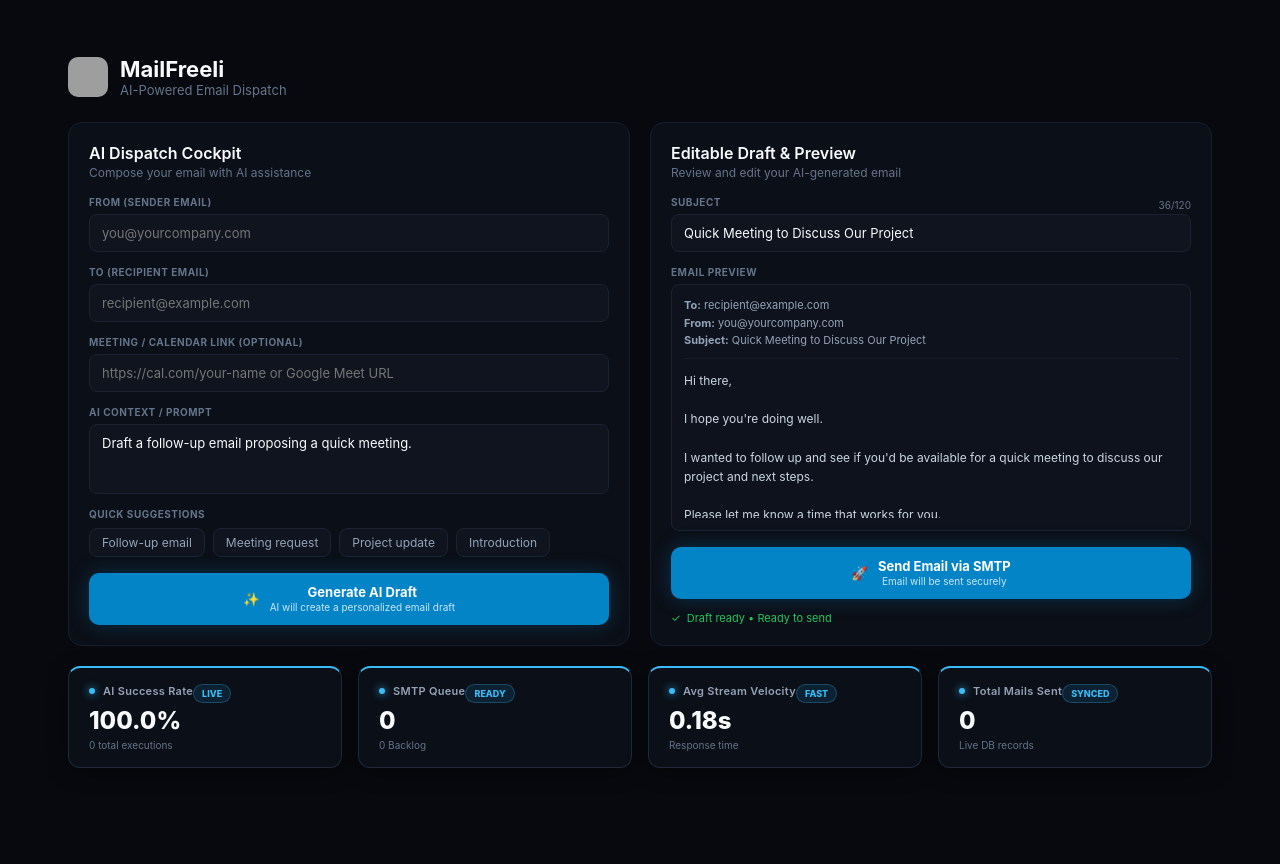
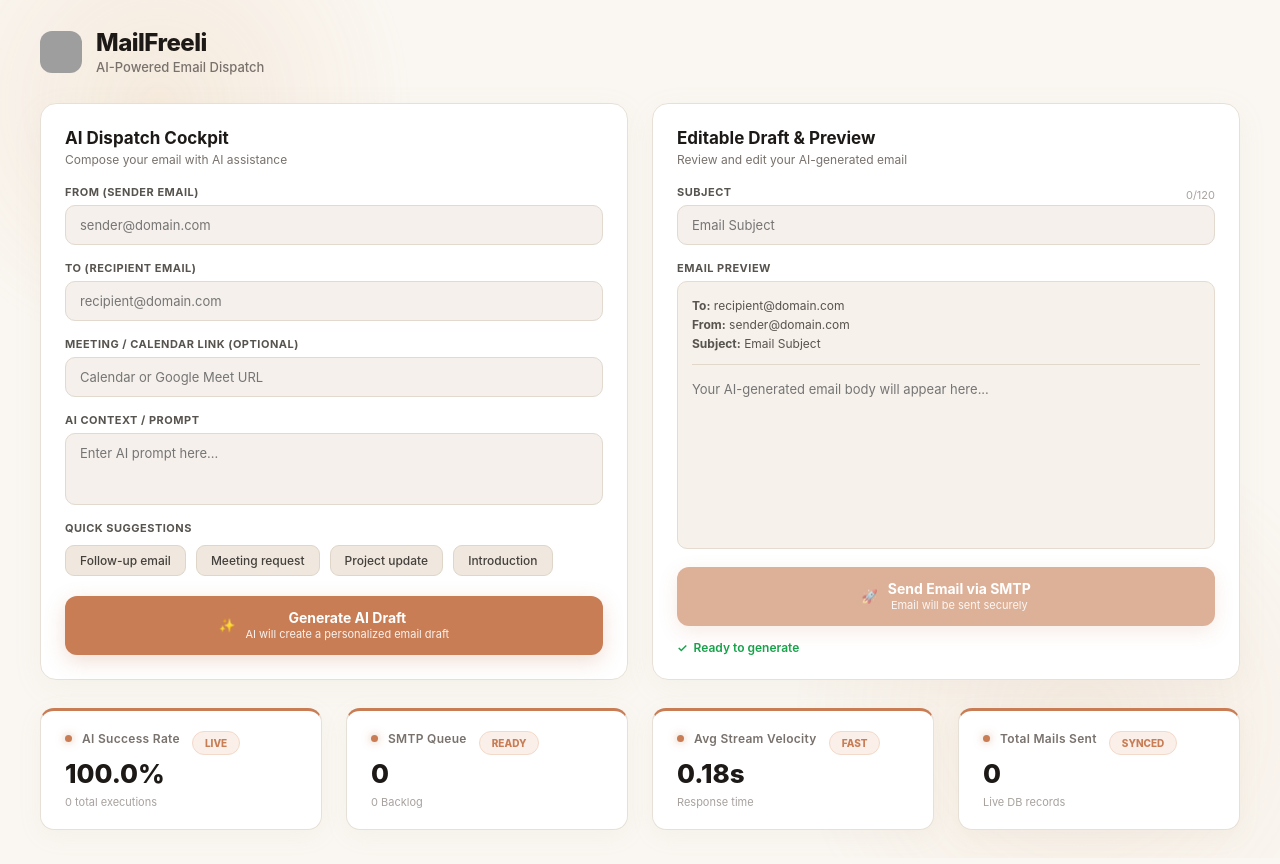
Before and after one commit to bajajkashyap40-coder/MailFreeli, a React (Vite) app in the folder client/: page / in a window 1280 px wide. Built offline with nearby package versions, Linux system fonts and the light colour scheme; no server answers; grey boxes are pictures that could not be loaded.

Commit message:
Remove page borders and clean up input placeholders

```diff
--- a/client/src/App.jsx
+++ b/client/src/App.jsx
@@ -3,14 +3,12 @@ import React, { useState, useEffect } from 'react';
 export default function App() {
   const [sender, setSender] = useState('');
   const [recipient, setRecipient] = useState('');
-  const [prompt, setPrompt] = useState('Draft a follow-up email proposing a quick meeting.');
+  const [prompt, setPrompt] = useState('');
   const [meetingLink, setMeetingLink] = useState('');
 
   // Preview States
-  const [subject, setSubject] = useState('Quick Meeting to Discuss Our Project');
-  const [body, setBody] = useState(
-    "Hi there,\n\nI hope you're doing well.\n\nI wanted to follow up and see if you'd be available for a quick meeting to discuss our project and next steps.\n\nPlease let me know a time that works for you.\n\nLooking forward to it!\n\nBest regards,\nYour Name"
-  );
+  const [subject, setSubject] = useState('');
+  const [body, setBody] = useState('');
   const [isDispatched, setIsDispatched] = useState(false);
 
   const [generating, setGenerating] = useState(false);
@@ -94,7 +92,7 @@ export default function App() {
         method: 'POST',
         headers: { 'Content-Type': 'application/json' },
         body: JSON.stringify({
-          sender: sender || 'you@yourcompany.com',
+          sender: sender || 'sender@domain.com',
           recipient,
           prompt,
           subject,
@@ -126,6 +124,32 @@ export default function App() {
 
   return (
     <div style={styles.container}>
+      {/* Remove global margins and default page borders */}
+      <style>{`
+        * {
+          box-sizing: border-box;
+        }
+        body {
+          margin: 0;
+          padding: 0;
+          background-color: #FAF7F2;
+        }
+        @keyframes pulseGlow {
+          0% { transform: scale(1) translate(0px, 0px); opacity: 0.4; }
+          50% { transform: scale(1.15) translate(30px, -20px); opacity: 0.6; }
+          100% { transform: scale(1) translate(0px, 0px); opacity: 0.4; }
+        }
+        @keyframes floatGlow {
+          0% { transform: scale(1) translate(0px, 0px); opacity: 0.3; }
+          50% { transform: scale(1.2) translate(-25px, 25px); opacity: 0.5; }
+          100% { transform: scale(1) translate(0px, 0px); opacity: 0.3; }
+        }
+      `}</style>
+
+      {/* Ambient Animated Glows */}
+      <div style={styles.bgGlow1} />
+      <div style={styles.bgGlow2} />
+
       {/* Top Header */}
       <header style={styles.header}>
         <div style={styles.logoGroup}>
@@ -152,7 +176,7 @@ export default function App() {
           <label style={styles.label}>FROM (SENDER EMAIL)</label>
           <input
             type="email"
-            placeholder="you@yourcompany.com"
+            placeholder="sender@domain.com"
             value={sender}
             onChange={(e) => setSender(e.target.value)}
             style={styles.input}
@@ -161,7 +185,7 @@ export default function App() {
           <label style={styles.label}>TO (RECIPIENT EMAIL)</label>
           <input
             type="email"
-            placeholder="recipient@example.com"
+            placeholder="recipient@domain.com"
             value={recipient}
             onChange={(e) => setRecipient(e.target.value)}
             style={styles.input}
@@ -170,7 +194,7 @@ export default function App() {
           <label style={styles.label}>MEETING / CALENDAR LINK (OPTIONAL)</label>
           <input
             type="text"
-            placeholder="https://cal.com/your-name or Google Meet URL"
+            placeholder="Calendar or Google Meet URL"
             value={meetingLink}
             onChange={(e) => handleLinkChange(e.target.value)}
             style={styles.input}
@@ -179,7 +203,7 @@ export default function App() {
           <label style={styles.label}>AI CONTEXT / PROMPT</label>
           <textarea
             rows="3"
-            placeholder="Draft a follow-up email proposing a quick meeting."
+            placeholder="Enter AI prompt here..."
             value={prompt}
             onChange={(e) => setPrompt(e.target.value)}
             style={styles.textarea}
@@ -229,6 +253,7 @@ export default function App() {
           </div>
           <input
             type="text"
+            placeholder="Email Subject"
             value={subject}
             onChange={(e) => setSubject(e.target.value)}
             style={styles.input}
@@ -237,11 +262,12 @@ export default function App() {
           <label style={styles.label}>EMAIL PREVIEW</label>
           <div style={styles.previewContainer}>
             <div style={styles.previewMetaBox}>
-              <div><strong>To:</strong> {recipient || 'recipient@example.com'}</div>
-              <div><strong>From:</strong> {sender || 'you@yourcompany.com'}</div>
-              <div><strong>Subject:</strong> {subject || 'Quick Meeting to Discuss Our Project'}</div>
+              <div><strong>To:</strong> {recipient || 'recipient@domain.com'}</div>
+              <div><strong>From:</strong> {sender || 'sender@domain.com'}</div>
+              <div><strong>Subject:</strong> {subject || 'Email Subject'}</div>
             </div>
             <textarea
+              placeholder="Your AI-generated email body will appear here..."
               value={body}
               onChange={(e) => setBody(e.target.value)}
               style={styles.previewBodyTextarea}
@@ -266,59 +292,59 @@ export default function App() {
           </button>
 
           <div style={styles.statusIndicator}>
-            <span style={styles.greenCheck}>✓</span> {isDispatched ? 'Dispatched via SMTP' : 'Draft ready • Ready to send'}
+            <span style={styles.greenCheck}>✓</span> {isDispatched ? 'Dispatched via SMTP' : 'Ready to generate'}
           </div>
         </div>
       </div>
 
-      {/* Uniform Cyan Neon Metrics Section */}
+      {/* Bottom Metrics Cards */}
       <div style={styles.metricsRow}>
         <div style={styles.metricCard}>
           <div>
             <div style={styles.metricHeader}>
-              <span style={styles.metricDotCyan}></span>
+              <span style={styles.metricDotWarm}></span>
               <span style={styles.metricLabel}>AI Success Rate</span>
             </div>
             <div style={styles.metricVal}>{stats.completionRate}</div>
             <div style={styles.metricSub}>{stats.totalLogs} total executions</div>
           </div>
-          <div style={styles.metricPillCyan}>LIVE</div>
+          <div style={styles.metricPillWarm}>LIVE</div>
         </div>
 
         <div style={styles.metricCard}>
           <div>
             <div style={styles.metricHeader}>
-              <span style={styles.metricDotCyan}></span>
+              <span style={styles.metricDotWarm}></span>
               <span style={styles.metricLabel}>SMTP Queue</span>
             </div>
             <div style={styles.metricVal}>{stats.activeQueue}</div>
             <div style={styles.metricSub}>0 Backlog</div>
           </div>
-          <div style={styles.metricPillCyan}>READY</div>
+          <div style={styles.metricPillWarm}>READY</div>
         </div>
 
         <div style={styles.metricCard}>
           <div>
             <div style={styles.metricHeader}>
-              <span style={styles.metricDotCyan}></span>
+              <span style={styles.metricDotWarm}></span>
               <span style={styles.metricLabel}>Avg Stream Velocity</span>
             </div>
             <div style={styles.metricVal}>{stats.velocity}</div>
             <div style={styles.metricSub}>Response time</div>
           </div>
-          <div style={styles.metricPillCyan}>FAST</div>
+          <div style={styles.metricPillWarm}>FAST</div>
         </div>
 
         <div style={styles.metricCard}>
           <div>
             <div style={styles.metricHeader}>
-              <span style={styles.metricDotCyan}></span>
+              <span style={styles.metricDotWarm}></span>
               <span style={styles.metricLabel}>Total Mails Sent</span>
             </div>
             <div style={styles.metricVal}>{stats.sentCount || stats.totalLogs}</div>
             <div style={styles.metricSub}>Live DB records</div>
           </div>
-          <div style={styles.metricPillCyan}>SYNCED</div>
+          <div style={styles.metricPillWarm}>SYNCED</div>
         </div>
       </div>
     </div>
@@ -327,119 +353,155 @@ export default function App() {
 
 const styles = {
   container: {
-    backgroundColor: '#07090e',
-    color: '#e2e8f0',
+    backgroundColor: '#FAF7F2',
+    color: '#2D2825',
     minHeight: '100vh',
-    padding: '24px 36px',
+    width: '100%',
+    padding: '28px 40px',
+    position: 'relative',
+    overflowX: 'hidden',
     fontFamily: 'Inter, -apple-system, BlinkMacSystemFont, "Segoe UI", Roboto, sans-serif',
   },
+
+  bgGlow1: {
+    position: 'absolute',
+    top: '-100px',
+    left: '-100px',
+    width: '450px',
+    height: '450px',
+    borderRadius: '50%',
+    background: 'radial-gradient(circle, rgba(230, 180, 130, 0.3) 0%, rgba(250, 247, 242, 0) 70%)',
+    animation: 'pulseGlow 10s infinite ease-in-out',
+    pointerEvents: 'none',
+    zIndex: 0,
+  },
+  bgGlow2: {
+    position: 'absolute',
+    bottom: '-80px',
+    right: '-80px',
+    width: '500px',
+    height: '500px',
+    borderRadius: '50%',
+    background: 'radial-gradient(circle, rgba(215, 160, 110, 0.25) 0%, rgba(250, 247, 242, 0) 70%)',
+    animation: 'floatGlow 12s infinite ease-in-out',
+    pointerEvents: 'none',
+    zIndex: 0,
+  },
+
   header: {
     display: 'flex',
     alignItems: 'center',
-    marginBottom: '24px',
+    marginBottom: '28px',
+    position: 'relative',
+    zIndex: 1,
   },
-  logoGroup: { display: 'flex', alignItems: 'center', gap: '12px' },
-  logoImg: { width: '40px', height: '40px', borderRadius: '10px', objectFit: 'cover' },
-  title: { fontSize: '22px', fontWeight: '700', margin: 0, color: '#f8fafc' },
-  subTitle: { margin: 0, fontSize: '13px', color: '#64748b' },
+  logoGroup: { display: 'flex', alignItems: 'center', gap: '14px' },
+  logoImg: { width: '42px', height: '42px', borderRadius: '12px', objectFit: 'cover' },
+  title: { fontSize: '24px', fontWeight: '800', margin: 0, color: '#1C1917', letterSpacing: '-0.5px' },
+  subTitle: { margin: '2px 0 0 0', fontSize: '13px', color: '#78716C', fontWeight: '500' },
+
   mainGrid: {
     display: 'grid',
     gridTemplateColumns: '1fr 1fr',
-    gap: '20px',
-    marginBottom: '20px',
+    gap: '24px',
+    marginBottom: '28px',
+    position: 'relative',
+    zIndex: 1,
   },
   card: {
-    backgroundColor: '#0b0f17',
-    border: '1px solid #161e2e',
-    borderRadius: '14px',
-    padding: '20px',
+    backgroundColor: '#FFFFFF',
+    border: '1px solid #E7E0D6',
+    borderRadius: '16px',
+    padding: '24px',
     display: 'flex',
     flexDirection: 'column',
+    boxShadow: '0 8px 30px rgba(180, 160, 140, 0.08)',
   },
-  cardTitle: { fontSize: '16px', margin: '0 0 2px 0', fontWeight: '600', color: '#f8fafc' },
-  cardSub: { color: '#64748b', fontSize: '12px', margin: '0 0 16px 0' },
-  label: { fontSize: '10px', color: '#64748b', fontWeight: '700', letterSpacing: '0.5px', marginBottom: '6px', display: 'block' },
-  labelSmall: { fontSize: '10px', color: '#64748b', fontWeight: '700', letterSpacing: '0.5px', marginBottom: '8px', display: 'block' },
+  cardTitle: { fontSize: '17px', margin: '0 0 4px 0', fontWeight: '700', color: '#1C1917' },
+  cardSub: { color: '#78716C', fontSize: '12px', margin: '0 0 18px 0' },
+  label: { fontSize: '11px', color: '#57534E', fontWeight: '700', letterSpacing: '0.5px', marginBottom: '6px', display: 'block' },
+  labelSmall: { fontSize: '11px', color: '#57534E', fontWeight: '700', letterSpacing: '0.5px', marginBottom: '10px', display: 'block' },
   input: {
-    backgroundColor: '#0f141f',
-    border: '1px solid #1a2333',
-    borderRadius: '8px',
-    padding: '10px 12px',
-    color: '#f8fafc',
+    backgroundColor: '#F5F0EB',
+    border: '1px solid #E2D9CF',
+    borderRadius: '10px',
+    padding: '11px 14px',
+    color: '#1C1917',
     fontSize: '13px',
-    marginBottom: '14px',
+    marginBottom: '16px',
     outline: 'none',
   },
   textarea: {
-    backgroundColor: '#0f141f',
-    border: '1px solid #1a2333',
-    borderRadius: '8px',
-    padding: '10px 12px',
-    color: '#f8fafc',
+    backgroundColor: '#F5F0EB',
+    border: '1px solid #E2D9CF',
+    borderRadius: '10px',
+    padding: '11px 14px',
+    color: '#1C1917',
     fontSize: '13px',
-    marginBottom: '14px',
+    marginBottom: '16px',
     outline: 'none',
     resize: 'none',
   },
-  suggestionsGroup: { marginBottom: '16px' },
-  btnGroup: { display: 'flex', gap: '8px', flexWrap: 'wrap' },
+  suggestionsGroup: { marginBottom: '20px' },
+  btnGroup: { display: 'flex', gap: '10px', flexWrap: 'wrap' },
   chipBtn: {
-    backgroundColor: '#0f141f',
-    border: '1px solid #1a2333',
-    color: '#94a3b8',
-    padding: '6px 12px',
-    borderRadius: '8px',
+    backgroundColor: '#F0E8DF',
+    border: '1px solid #DFD5C8',
+    color: '#44403C',
+    padding: '7px 14px',
+    borderRadius: '9px',
     fontSize: '12px',
+    fontWeight: '500',
     cursor: 'pointer',
   },
   generateBtn: {
-    backgroundColor: '#0284c7',
+    backgroundColor: '#C87D55',
     border: 'none',
-    borderRadius: '10px',
-    padding: '12px',
+    borderRadius: '12px',
+    padding: '14px',
     cursor: 'pointer',
-    color: '#ffffff',
+    color: '#FFFFFF',
     marginTop: 'auto',
-    boxShadow: '0 0 20px rgba(2, 132, 199, 0.3)',
+    boxShadow: '0 6px 20px rgba(200, 125, 85, 0.25)',
   },
   dispatchBtn: {
-    backgroundColor: '#0284c7',
+    backgroundColor: '#C87D55',
     border: 'none',
-    borderRadius: '10px',
-    padding: '12px',
+    borderRadius: '12px',
+    padding: '14px',
     cursor: 'pointer',
-    color: '#ffffff',
-    marginTop: '16px',
-    boxShadow: '0 0 20px rgba(2, 132, 199, 0.3)',
+    color: '#FFFFFF',
+    marginTop: '18px',
+    boxShadow: '0 6px 20px rgba(200, 125, 85, 0.25)',
   },
   btnContent: { display: 'flex', alignItems: 'center', justifyContent: 'center', gap: '10px' },
-  btnTitle: { fontSize: '13px', fontWeight: '700', lineHeight: '1.2' },
-  btnSub: { fontSize: '10px', opacity: 0.8 },
+  btnTitle: { fontSize: '14px', fontWeight: '700', lineHeight: '1.2' },
+  btnSub: { fontSize: '11px', opacity: 0.9 },
   previewHeader: { display: 'flex', justifyContent: 'space-between', alignItems: 'flex-start' },
   subjectRow: { display: 'flex', justifyContent: 'space-between', alignItems: 'center' },
-  charCount: { fontSize: '10px', color: '#64748b' },
+  charCount: { fontSize: '11px', color: '#A8A29E' },
   previewContainer: {
-    backgroundColor: '#0d121c',
-    border: '1px solid #1a2333',
-    borderRadius: '8px',
-    padding: '12px',
+    backgroundColor: '#F6F1EA',
+    border: '1px solid #E5DBD0',
+    borderRadius: '10px',
+    padding: '14px',
     flexGrow: 1,
     display: 'flex',
     flexDirection: 'column',
   },
   previewMetaBox: {
-    borderBottom: '1px solid #161e2e',
-    paddingBottom: '8px',
-    marginBottom: '12px',
-    fontSize: '11px',
-    color: '#94a3b8',
+    borderBottom: '1px solid #E2D7CB',
+    paddingBottom: '10px',
+    marginBottom: '14px',
+    fontSize: '12px',
+    color: '#57534E',
     lineHeight: '1.6',
   },
   previewBodyTextarea: {
     backgroundColor: 'transparent',
     border: 'none',
-    color: '#cbd5e1',
-    fontSize: '12px',
+    color: '#2D2825',
+    fontSize: '13px',
     lineHeight: '1.6',
     outline: 'none',
     resize: 'none',
@@ -450,34 +512,45 @@ const styles = {
   statusIndicator: {
     display: 'flex',
     alignItems: 'center',
-    fontSize: '11px',
-    color: '#22c55e',
-    marginTop: '12px',
+    fontSize: '12px',
+    color: '#16A34A',
+    marginTop: '14px',
+    fontWeight: '600',
   },
   greenCheck: { marginRight: '6px' },
 
-  // Uniform Bottom Metrics Styling
   metricsRow: {
     display: 'grid',
     gridTemplateColumns: 'repeat(4, 1fr)',
-    gap: '16px',
+    gap: '24px',
+    position: 'relative',
+    zIndex: 1,
   },
   metricCard: {
-    backgroundColor: '#0b0f17',
-    border: '1px solid #1e293b',
-    borderTop: '2px solid #38bdf8',
-    borderRadius: '12px',
-    padding: '16px 20px',
+    backgroundColor: '#FFFFFF',
+    border: '1px solid #E7E0D6',
+    borderTop: '3px solid #C87D55',
+    borderRadius: '14px',
+    padding: '20px 24px',
     display: 'flex',
     justify: 'space-between',
     alignItems: 'flex-start',
-    boxShadow: '0 4px 20px rgba(0, 0, 0, 0.4)',
+    boxShadow: '0 6px 25px rgba(180, 160, 140, 0.08)',
   },
-  metricHeader: { display: 'flex', alignItems: 'center', gap: '8px', marginBottom: '8px' },
-  metricLabel: { fontSize: '11px', color: '#94a3b8', fontWeight: '600', letterSpacing: '0.3px' },
-  metricVal: { fontSize: '24px', fontWeight: '800', color: '#f8fafc', margin: '2px 0 4px 0' },
-  metricSub: { fontSize: '10px', color: '#64748b' },
+  metricHeader: { display: 'flex', alignItems: 'center', gap: '10px', marginBottom: '12px' },
+  metricLabel: { fontSize: '12px', color: '#78716C', fontWeight: '600', letterSpacing: '0.3px' },
+  metricVal: { fontSize: '26px', fontWeight: '800', color: '#1C1917', margin: '2px 0 6px 0' },
+  metricSub: { fontSize: '11px', color: '#A8A29E' },
 
-  metricDotCyan: { width: '6px', height: '6px', borderRadius: '50%', backgroundColor: '#38bdf8', boxShadow: '0 0 8px #38bdf8' },
-  metricPillCyan: { fontSize: '9px', fontWeight: '800', color: '#38bdf8', backgroundColor: '#0c2233', padding: '3px 8px', borderRadius: '10px', border: '1px solid #38bdf844' },
+  metricDotWarm: { width: '7px', height: '7px', borderRadius: '50%', backgroundColor: '#C87D55', boxShadow: '0 0 8px rgba(200, 125, 85, 0.6)' },
+  metricPillWarm: {
+    fontSize: '10px',
+    fontWeight: '800',
+    color: '#C87D55',
+    backgroundColor: '#FBF0E9',
+    padding: '5px 12px',
+    borderRadius: '12px',
+    border: '1px solid #F3D9C9',
+    marginLeft: '12px'
+  },
 };
```
